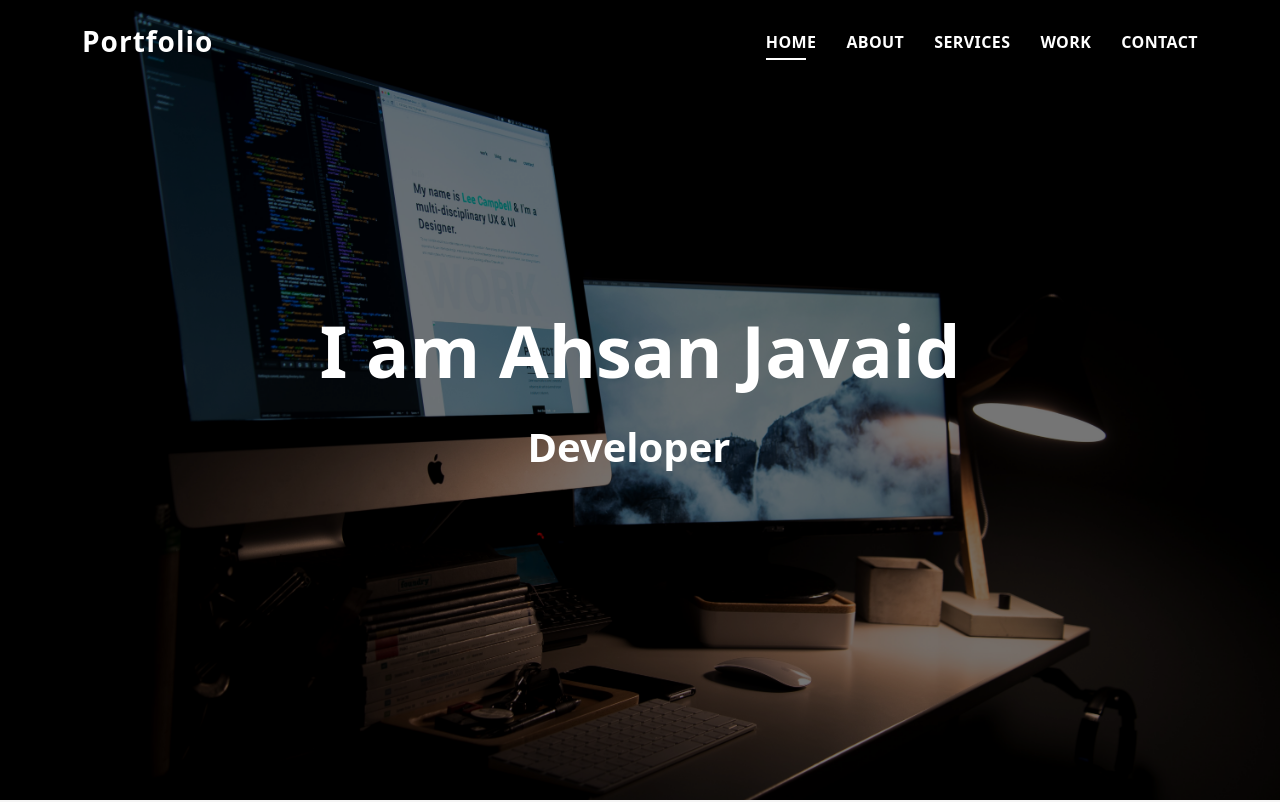
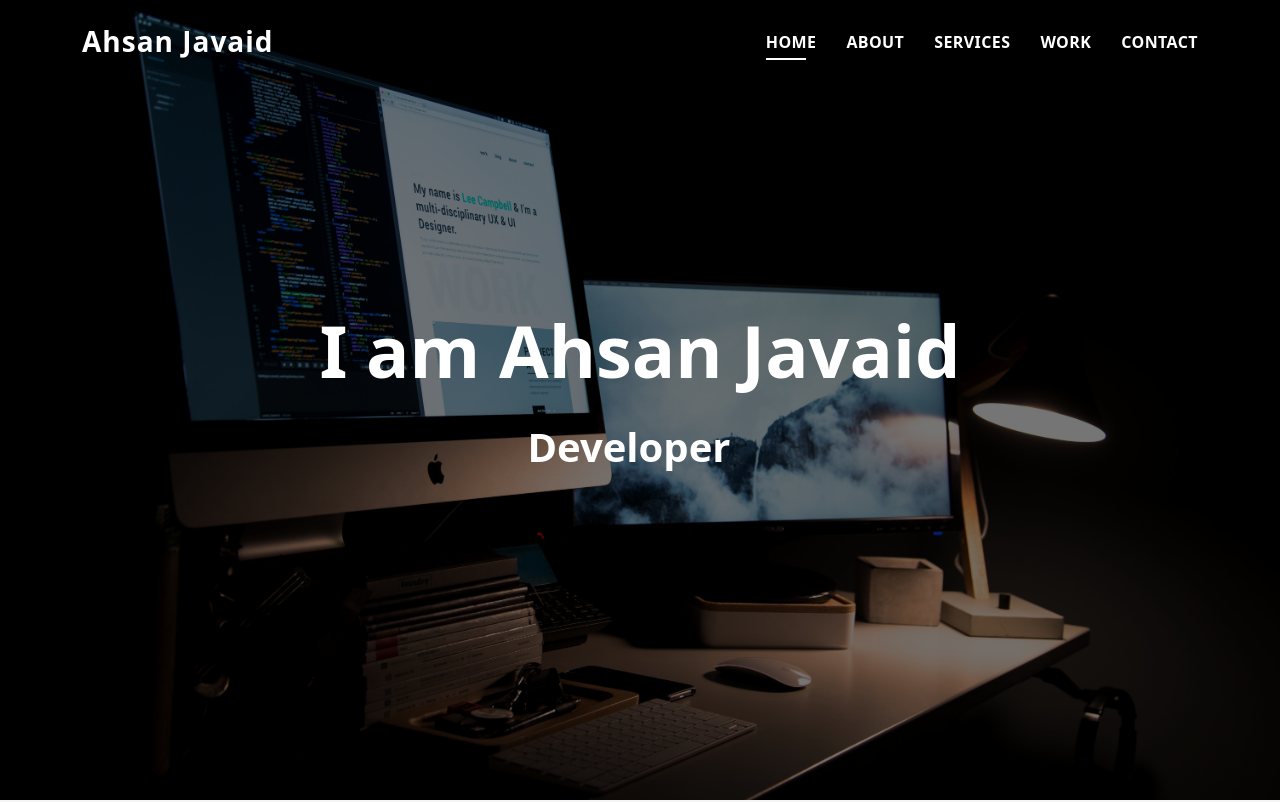
Before and after one commit to AhsanJavaid1998/AhsanJavaid1998, a plain HTML site: page index.html in a window 1280 px wide. Shown: the top 802 px of the page. Drawn offline with Linux system fonts and the light colour scheme.

Commit message:
first commit

```diff
--- a/index.html
+++ b/index.html
@@ -36,7 +36,7 @@
     <header id="header" class="fixed-top">
         <div class="container d-flex align-items-center justify-content-between">
 
-            <h1 class="logo"><a href="index.html">Portfolio</a></h1>
+            <h1 class="logo"><a href="index.html">Ahsan Javaid</a></h1>
             <!-- Uncomment below if you prefer to use an image logo -->
             <!-- <a href="index.html" class="logo"><img src="assets/img/logo.png" alt="" class="img-fluid"></a>-->
 
```
